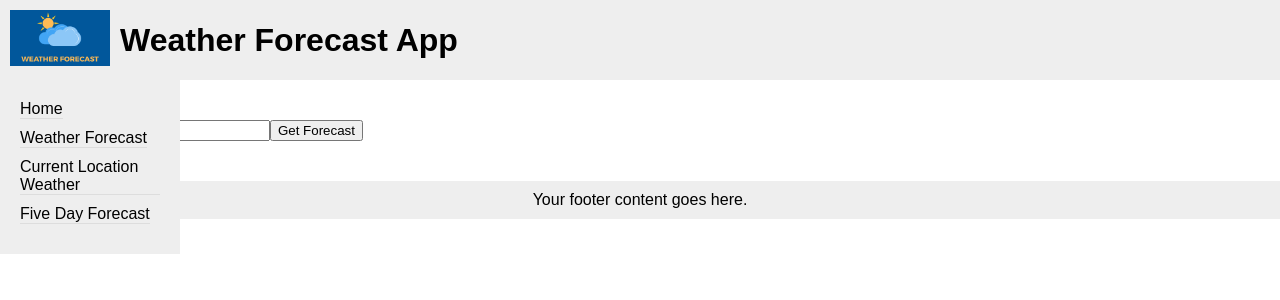
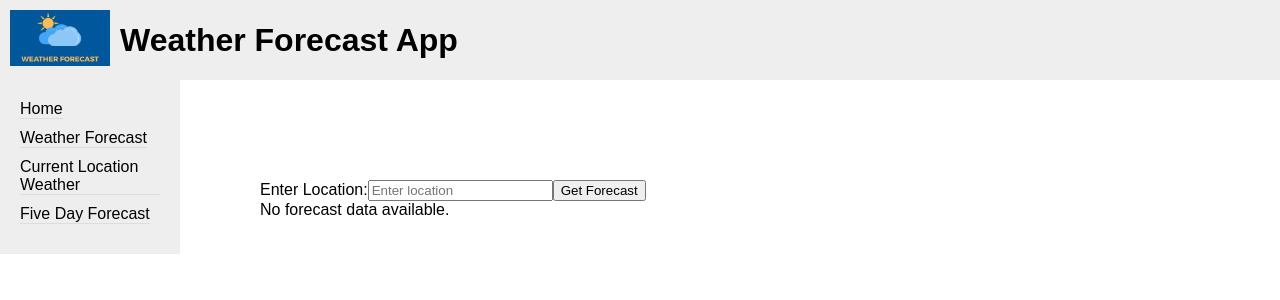
Before and after one commit to igordonchev/WeatherApp, a React (Create React App) app: page /five-day-forecast in a window 1280 px wide. Shown: the top 300 px of the page. Built offline with nearby package versions, Linux system fonts and the light colour scheme.

Commit message:
weather-forecast design

```diff
--- a/src/components/WeatherForecast.js
+++ b/src/components/WeatherForecast.js
@@ -1,19 +1,42 @@
+// WeatherForecast.js
 import React, { useState } from 'react';
 import WeatherDetails from './WeatherDetails';
+import api from './api'; // Import the api module or adjust the path accordingly
+import '../styles/common.css'; // Add or adjust the path for the stylesheet
 
 const WeatherForecast = () => {
   const [location, setLocation] = useState('');
   const [submittedLocation, setSubmittedLocation] = useState('');
+  const [forecastData, setForecastData] = useState(null);
+  const [error, setError] = useState(null);
 
   const handleLocationChange = (event) => {
     setLocation(event.target.value);
   };
 
-  const handleSubmit = (event) => {
+  const handleSubmit = async (event) => {
     event.preventDefault();
+
+    try {
+      const response = await api.get('/forecast', {
+        params: {
+          q: location,
+        },
+      });
+
+      setForecastData(response.data);
+      setError(null);
+    } catch (error) {
+      console.error('Error fetching forecast data:', error);
+      setForecastData(null);
+      setError('Error fetching forecast data. Please try again later.');
+    }
+
     // Set the submitted location, which will trigger the API call in WeatherDetails
     setSubmittedLocation(location);
   };
+
+  const roundTemperature = (temperature) => Math.round(temperature);
 
   return (
     <div>
@@ -30,6 +53,35 @@ const WeatherForecast = () => {
         <button type="submit">Get Forecast</button>
       </form>
 
+      {error && <p>{error}</p>}
+
+      {forecastData && (
+        <div>
+          {Object.entries(forecastData.list.reduce((acc, item) => {
+            const date = new Date(item.dt * 1000).toLocaleDateString();
+            if (!acc[date]) {
+              acc[date] = [];
+            }
+            acc[date].push(item);
+            return acc;
+          }, {})).map(([date, items]) => (
+            <div key={date}>
+              <h2>{date}</h2>
+              {items.map((item) => (
+                <div key={item.dt} className="forecast-item">
+                  <p>{new Date(item.dt * 1000).toLocaleTimeString()}</p>
+                  <img
+                    src={`http://openweathermap.org/img/w/${item.weather[0].icon}.png`}
+                    alt={item.weather[0].description}
+                  />
+                  <p>{roundTemperature(item.main.temp)} °C</p>
+                </div>
+              ))}
+            </div>
+          ))}
+        </div>
+      )}
+
       <WeatherDetails location={submittedLocation} />
     </div>
   );
--- a/src/pages/FiveDayForecastPage.js
+++ b/src/pages/FiveDayForecastPage.js
@@ -1,80 +1,25 @@
-import React, { useState } from 'react';
-import api from '../components/api'; // Adjust the path accordingly
-import Layout from '../components/Layout';
-import Footer from '../components/Footer';
+// WeatherForecastPage.js
+import React from 'react';
+import { Link } from 'react-router-dom'; // Import Link from react-router-dom
+import Header from '../components/Header';
+import Navigation from '../components/Navigation';
+import WeatherForecast from '../components/WeatherForecast';
 import '../styles/common.css';
 
-const FiveDayForecastPage = () => {
-  const [location, setLocation] = useState('');
-  const [forecastData, setForecastData] = useState(null);
-  const [error, setError] = useState(null);
+const WeatherForecastPage = () => {
+  return (
+    <div className="weather-forecast-page">
+      <Header />
+      <div className="content-container">
+        <Navigation />
+        <div className="main-content">
+          {/* Use the WeatherForecast component here */}
+          <WeatherForecast />
+        </div>
+      </div>
 
-  const handleGetForecastClick = async () => {
-    try {
-      const response = await api.get('/forecast', {
-        params: {
-          q: location,
-        },
-      });
-
-      setForecastData(response.data);
-    } catch (error) {
-      console.error('Error fetching forecast data:', error);
-      setError('Error fetching forecast data. Please try again later.');
-    }
-  };
-
-  const roundTemperature = (temperature) => Math.round(temperature);
-
-  return (
-    <Layout>
-      <main className="main-content">
-        <form>
-          <label>
-            Location:
-            <input type="text" value={location} onChange={(e) => setLocation(e.target.value)} />
-          </label>
-          <button type="button" onClick={handleGetForecastClick}>
-            Get Forecast
-          </button>
-        </form>
-        {error && <p>{error}</p>}
-        {forecastData && (
-          <div>
-            {Object.entries(forecastData.list.reduce((acc, item) => {
-              const date = new Date(item.dt * 1000).toLocaleDateString();
-              const today = new Date().toLocaleDateString();
-              const dayLabel = date === today ? 'Today' : date;
-
-              if (!acc[dayLabel]) {
-                acc[dayLabel] = [];
-              }
-              acc[dayLabel].push(item);
-              return acc;
-            }, {})).map(([date, items]) => (
-              <div key={date}>
-                <h2>{date}</h2>
-                {items.map((item) => (
-                  <div key={item.dt} className="forecast-item">
-                    <p>{new Date(item.dt * 1000).toLocaleTimeString()}</p>
-                    <p>Temperature: {roundTemperature(item.main.temp)} °C</p>
-                    {item.weather && item.weather.length > 0 && (
-                      <img
-                        src={`http://openweathermap.org/img/w/${item.weather[0].icon}.png`}
-                        alt={item.weather[0].description}
-                      />
-                    )}
-                    {/* Add more details as needed */}
-                  </div>
-                ))}
-              </div>
-            ))}
-          </div>
-        )}
-      </main>
-      <Footer />
-    </Layout>
+    </div>
   );
 };
 
-export default FiveDayForecastPage;
+export default WeatherForecastPage;
--- a/src/pages/WeatherForecastPage.js
+++ b/src/pages/WeatherForecastPage.js
@@ -1,6 +1,6 @@
 // WeatherForecastPage.js
 import React from 'react';
-import { Link } from 'react-router-dom'; // Add this line to import Link
+import { Link } from 'react-router-dom';
 import Header from '../components/Header';
 import Navigation from '../components/Navigation';
 import WeatherForecast from '../components/WeatherForecast';
--- a/src/styles/common.css
+++ b/src/styles/common.css
@@ -1,3 +1,5 @@
+/* common.css */
+
 /* Reset some default browser styles */
 body,
 h1,
@@ -48,7 +50,7 @@ h1 {
   align-items: flex-start;
   width: 180px;
   position: fixed;
-  top: 80px;
+  top: 80px; /* Adjust the top position to avoid covering the header */
   left: 0;
   background-color: #eee;
   padding: 20px;
@@ -60,7 +62,7 @@ h1 {
   text-decoration: none;
   color: inherit;
   font-weight: inherit;
-  border-bottom: 1px solid #ddd;
+  border-bottom: 1px solid #ddd; /* Add a border between navigation links */
 }
 
 .nav-container a:focus {
@@ -70,16 +72,16 @@ h1 {
 /* Content container styles */
 .content-container {
   display: flex;
-  justify-content: center;
+  justify-content: center; /* Center the content horizontally */
   align-items: flex-start;
-  margin-top: 80px;
+  margin-top: 80px; /* Adjust the top margin to account for the navigation */
 }
 
 /* Main content styles */
 .main-content {
   flex: 1;
   padding: 20px;
-  max-width: 800px;
+  max-width: 800px; /* Set a maximum width for the content */
 }
 
 /* Additional styles for Current Location Weather Page */
@@ -119,3 +121,16 @@ h1 {
   max-width: 800px;
   margin: auto; /* Center the content horizontally */
 }
+
+/* Additional styles for Weather Forecast Page */
+.forecast-item {
+  display: flex;
+  align-items: center;
+  justify-content: space-between;
+  margin-bottom: 10px;
+}
+
+.forecast-item img {
+  max-width: 30px; /* Adjust the size of the weather icon */
+  margin-right: 10px;
+}
```
